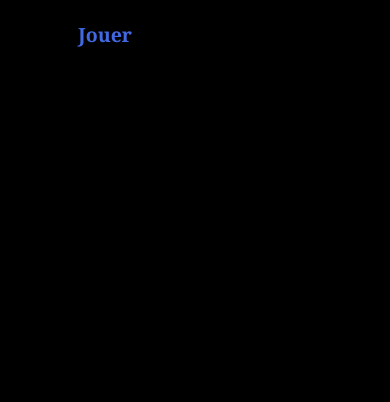
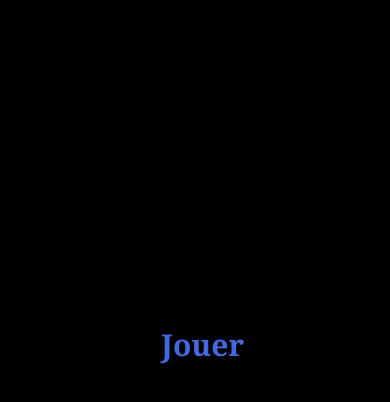
Before and after one commit to omarmelade/secu_manif, a plain HTML site: page index.html in a window 390 px wide. Drawn offline with Linux system fonts and the light colour scheme.

Commit message:
update css media queries

```diff
--- a/index.html
+++ b/index.html
@@ -14,19 +14,21 @@
 <tw-storydata name="#SécuritéGlobale" startnode="1" creator="Twine" creator-version="2.3.9" ifid="D04DF647-2086-42D6-8754-AC7EB66C671E" zoom="1" format="Harlowe" format-version="3.1.0" options="" hidden><style role="stylesheet" id="twine-user-stylesheet" type="text/twine-css">tw-sidebar {
     display: none;
 }
-
-@media screen and (max-width: 992px) {
-  body {
-    font-size:15px !important;
-  }
-}
-
 @media screen and (max-width: 600px) {
   body {
 	font-size:13px !important;
   }
+  #title-jouer{
+    font-size:30px;
+	margin: 120% auto;
+	width: 29%;
+	height: 50%;
+	}
 }
-</style><script role="script" id="twine-user-script" type="text/twine-javascript"></script><tw-passagedata pid="1" name="init" tags="" position="799,196" size="100,100">[[Jouer]]
+
+</style><script role="script" id="twine-user-script" type="text/twine-javascript"></script><tw-passagedata pid="1" name="init" tags="" position="799,196" size="100,100">&lt;div id=&quot;title-jouer&quot;&gt;
+[[Jouer]]
+&lt;/div&gt;
 
 (set: $lunettes to (datamap: &quot;name&quot;, &quot;lunettes&quot;, &quot;description&quot;, &quot;Les lunettes de plongée, les meilleures amies d&#39;un militant.&quot;, &quot;isCarried&quot;, false, &quot;helped&quot;, false))
 (set: $serum to (datamap: &quot;name&quot;, &quot;serum&quot;, &quot;description&quot;, &quot;Un liquide salé qui a le goût des larmes.&quot;, &quot;isCarried&quot;, false))
```
